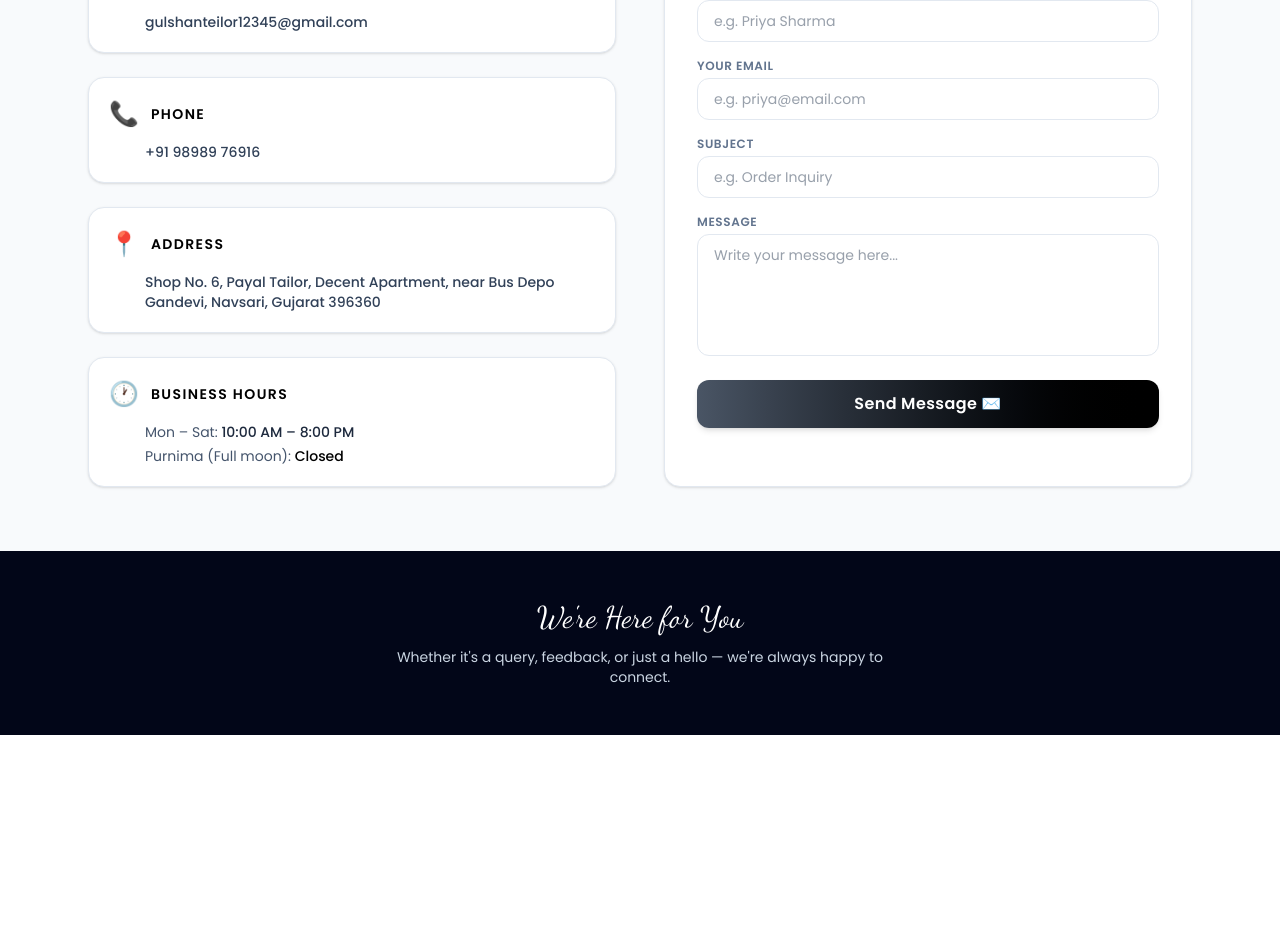
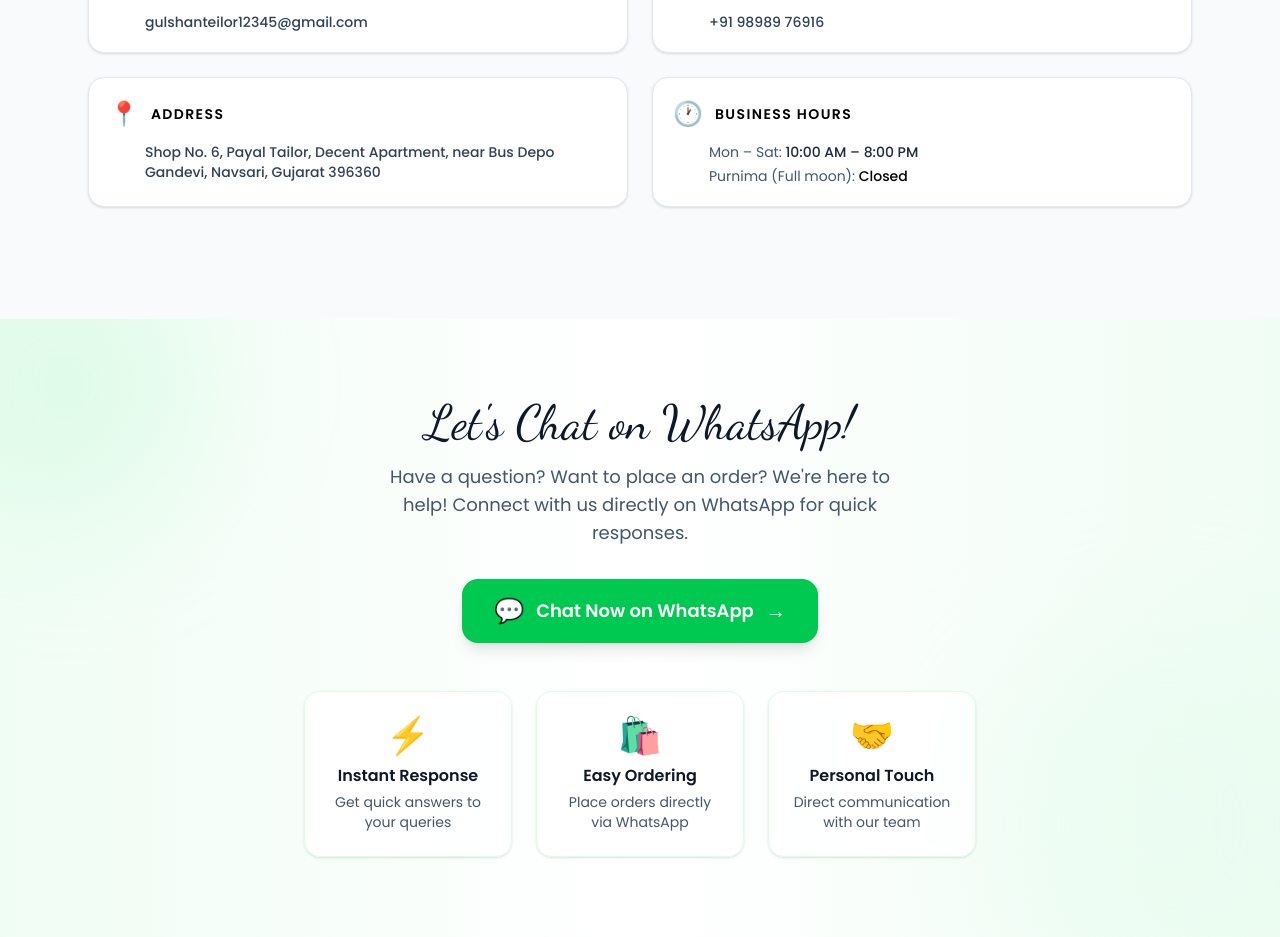
Before and after one commit to RajendraKumar08/Payal-Fabrics, a Next.js app: page /contact in a window 1280 px wide. Shown: the part 580-1517 px from the top of the page. Before the commit the page ends 1315 px from the top, so only its background shows below. Built offline with nearby package versions, Linux system fonts and the light colour scheme; no server answers; the database is empty.

Commit message:
Contact page modified

```diff
--- a/app/api/contact/route.ts
+++ b/app/api/contact/route.ts
@@ -13,6 +13,7 @@ export async function POST(req: NextRequest) {
     }
 
     const myPhone = process.env.WHATSAPP_PHONE;
+    console.log("myPhone", myPhone);
 
     const formattedMessage = `
 *New Contact Form Message*
--- a/app/contact/page.tsx
+++ b/app/contact/page.tsx
@@ -1,7 +1,6 @@
 'use client'
 
 import { Dancing_Script, Poppins } from 'next/font/google'
-import { useState } from 'react'
 
 const dancingScript = Dancing_Script({
     subsets: ['latin'],
@@ -32,45 +31,6 @@ const contactInfo = [
 ];
 
 export default function Contact() {
-    const [form, setForm] = useState({ name: '', email: '', subject: '', message: '' });
-    const [sent, setSent] = useState(false);
-    const [submitting, setSubmitting] = useState(false);
-    const handleSubmit = (e: React.FormEvent) => {
-        e.preventDefault();
-        // TODO: wire up to email API
-        console.log("From submission:", e);
-        setSent(true);
-        setForm({ name: '', email: '', subject: '', message: '' });
-        setTimeout(() => setSent(false), 4000);
-    };
-    const sendMessage = async (e: React.FormEvent) => {
-        e.preventDefault();
-        setSubmitting(true);
-
-        try {
-            const res = await fetch('/api/contact', {
-                method: 'POST',
-                headers: { 'Content-Type': 'application/json' },
-                body: JSON.stringify(form),
-            });
-
-            const data = await res.json();
-
-            if (!res.ok) {
-                throw new Error(data.error || 'Something went wrong');
-            }
-
-            // Success
-            setSent(true);
-            setForm({ name: '', email: '', subject: '', message: '' });
-            setTimeout(() => setSent(false), 4000);
-        } catch (error) {
-            console.error(error);
-        } finally {
-            setSubmitting(false);
-        }
-    };
-
     return (
         <main className={`min-h-screen bg-slate-50 ${poppins.className}`}>
 
@@ -95,15 +55,16 @@ export default function Contact() {
             </section>
 
             {/* ── Main Content ── */}
-            <section className="max-w-6xl mx-auto px-6 py-16 grid grid-cols-1 lg:grid-cols-2 gap-12">
+            <section className="max-w-6xl mx-auto px-6 py-16">
 
                 {/* ── Contact Info Panel ── */}
-                <div className="flex flex-col gap-6">
+                <div className="flex flex-col gap-6 mb-12">
                     <div>
                         <h2 className={`text-3xl text-slate-900 mb-1 ${dancingScript.className}`}>Contact Details</h2>
                         <p className="text-slate-500 text-sm">Find us through any of the channels below.</p>
                     </div>
 
+                    <div className="grid grid-cols-1 md:grid-cols-2 gap-6">
                         {contactInfo.map((info) => (
                             <div
                                 key={info.type}
@@ -133,90 +94,51 @@ export default function Contact() {
                             </ul>
                         </div>
                     </div>
-
-                {/* ── Mail Form ── */}
-                <div className="bg-white border border-slate-200 rounded-2xl shadow-sm p-8">
-                    <h2 className={`text-3xl text-slate-900 mb-1 ${dancingScript.className}`}>Send us a Message</h2>
-                    <p className="text-slate-500 text-sm mb-6">Fill in the form below and we&apos;ll get back to you shortly.</p>
-
-                    {sent && (
-                        <div className="mb-5 px-4 py-3 rounded-xl bg-gray-100 border border-gray-200 text-gray-700 text-sm font-medium text-center">
-                            ✅ Your message has been sent! We&apos;ll reply soon.
-                        </div>
-                    )}
-
-                    <form onSubmit={handleSubmit} className="flex flex-col gap-4">
-                        {/* Name */}
-                        <div className="flex flex-col gap-1">
-                            <label className="text-xs font-semibold text-slate-500 uppercase tracking-wider">Your Name</label>
-                            <input
-                                type="text"
-                                required
-                                placeholder="e.g. Priya Sharma"
-                                value={form.name}
-                                onChange={(e) => setForm({ ...form, name: e.target.value })}
-                                className="border border-slate-200 rounded-xl px-4 py-2.5 text-sm text-slate-700 outline-none focus:ring-2 focus:ring-purple-300 focus:border-transparent transition"
-                            />
-                        </div>
-
-                        {/* Email */}
-                        <div className="flex flex-col gap-1">
-                            <label className="text-xs font-semibold text-slate-500 uppercase tracking-wider">Your Email</label>
-                            <input
-                                type="email"
-                                required
-                                placeholder="e.g. priya@email.com"
-                                value={form.email}
-                                onChange={(e) => setForm({ ...form, email: e.target.value })}
-                                className="border border-slate-200 rounded-xl px-4 py-2.5 text-sm text-slate-700 outline-none focus:ring-2 focus:ring-purple-300 focus:border-transparent transition"
-                            />
-                        </div>
-
-                        {/* Subject */}
-                        <div className="flex flex-col gap-1">
-                            <label className="text-xs font-semibold text-slate-500 uppercase tracking-wider">Subject</label>
-                            <input
-                                type="text"
-                                required
-                                placeholder="e.g. Order Inquiry"
-                                value={form.subject}
-                                onChange={(e) => setForm({ ...form, subject: e.target.value })}
-                                className="border border-slate-200 rounded-xl px-4 py-2.5 text-sm text-slate-700 outline-none focus:ring-2 focus:ring-purple-300 focus:border-transparent transition"
-                            />
-                        </div>
-
-                        {/* Message */}
-                        <div className="flex flex-col gap-1">
-                            <label className="text-xs font-semibold text-slate-500 uppercase tracking-wider">Message</label>
-                            <textarea
-                                required
-                                rows={5}
-                                placeholder="Write your message here..."
-                                value={form.message}
-                                onChange={(e) => setForm({ ...form, message: e.target.value })}
-                                className="border border-slate-200 rounded-xl px-4 py-2.5 text-sm text-slate-700 outline-none focus:ring-2 focus:ring-purple-300 focus:border-transparent transition resize-none"
-                            />
-                        </div>
-
-                        {/* Submit */}
-                        <button
-                            type="submit"
-                            disabled={submitting}
-                            onClick={sendMessage}
-                            className="mt-2 w-full bg-gradient-to-r from-gray-600 to-black text-white font-semibold py-3 rounded-xl hover:from-black hover:to-gray-600 transition-all duration-300 shadow-md hover:shadow-lg tracking-wide"
-                        >
-                            {submitting ? 'Sending...' : 'Send Message ✉️'}
-                        </button>
-                    </form>
                 </div>
             </section>
 
-            {/* ── Bottom Banner ── */}
-            <section className="bg-slate-950 text-white text-center py-12 px-6">
-                <h2 className={`text-3xl mb-3 ${dancingScript.className}`}>We&apos;re Here for You</h2>
-                <p className="text-slate-300 text-sm max-w-lg mx-auto">
-                    Whether it&apos;s a query, feedback, or just a hello — we&apos;re always happy to connect.
+            {/* ── WhatsApp CTA Section ── */}
+            <section className="relative bg-gradient-to-r from-green-50 via-white to-green-50 py-20 px-6 overflow-hidden">
+                <span className="absolute -top-20 -left-20 w-72 h-72 rounded-full bg-green-200/30 blur-3xl" />
+                <span className="absolute -bottom-20 -right-20 w-96 h-96 rounded-full bg-green-100/30 blur-3xl" />
+
+                <div className="max-w-2xl mx-auto text-center relative z-10">
+                    <h2 className={`text-4xl md:text-5xl mb-4 text-slate-900 ${dancingScript.className}`}>
+                        Let&apos;s Chat on WhatsApp!
+                    </h2>
+                    <p className="text-slate-600 text-lg mb-8 max-w-lg mx-auto">
+                        Have a question? Want to place an order? We&apos;re here to help! Connect with us directly on WhatsApp for quick responses.
                     </p>
+
+                    <a
+                        href="https://wa.me/919898976916?text=Hello%20I%20want%20to%20know%20more"
+                        target="_blank"
+                        rel="noopener noreferrer"
+                        className="inline-flex items-center gap-3 bg-green-500 hover:bg-green-600 text-white px-8 py-4 rounded-2xl font-bold text-lg shadow-lg hover:shadow-2xl transition-all duration-300 transform hover:scale-105 active:scale-95"
+                    >
+                        <span className="text-2xl">💬</span>
+                        <span>Chat Now on WhatsApp</span>
+                        <span className="text-xl">→</span>
+                    </a>
+
+                    <div className="mt-12 grid grid-cols-1 md:grid-cols-3 gap-6">
+                        <div className="bg-white/80 backdrop-blur rounded-2xl p-6 shadow-sm border border-green-100">
+                            <span className="text-4xl block mb-2">⚡</span>
+                            <h3 className="font-semibold text-slate-900 mb-1">Instant Response</h3>
+                            <p className="text-sm text-slate-600">Get quick answers to your queries</p>
+                        </div>
+                        <div className="bg-white/80 backdrop-blur rounded-2xl p-6 shadow-sm border border-green-100">
+                            <span className="text-4xl block mb-2">🛍️</span>
+                            <h3 className="font-semibold text-slate-900 mb-1">Easy Ordering</h3>
+                            <p className="text-sm text-slate-600">Place orders directly via WhatsApp</p>
+                        </div>
+                        <div className="bg-white/80 backdrop-blur rounded-2xl p-6 shadow-sm border border-green-100">
+                            <span className="text-4xl block mb-2">🤝</span>
+                            <h3 className="font-semibold text-slate-900 mb-1">Personal Touch</h3>
+                            <p className="text-sm text-slate-600">Direct communication with our team</p>
+                        </div>
+                    </div>
+                </div>
             </section>
         </main>
     )
```
Lines whose indentation alone changed are shown as unchanged.
